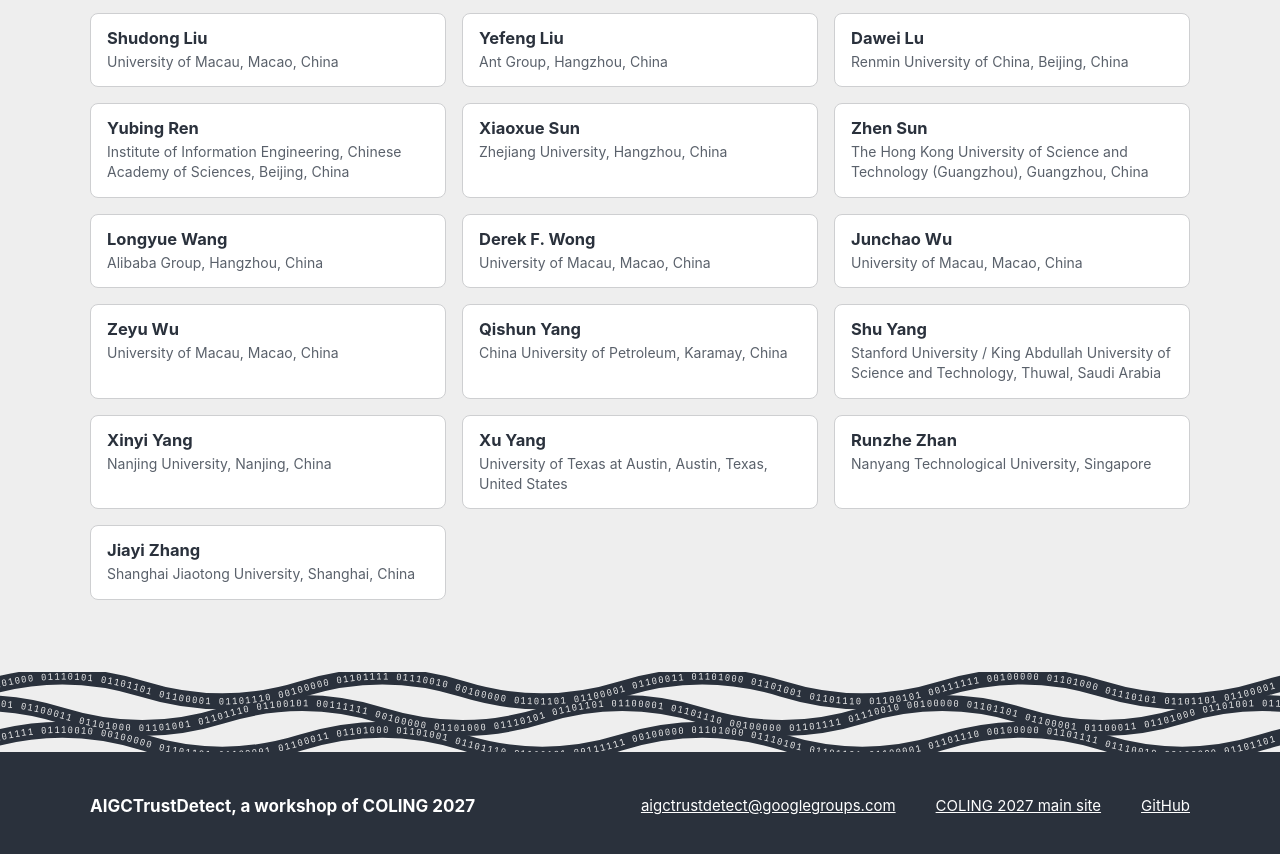
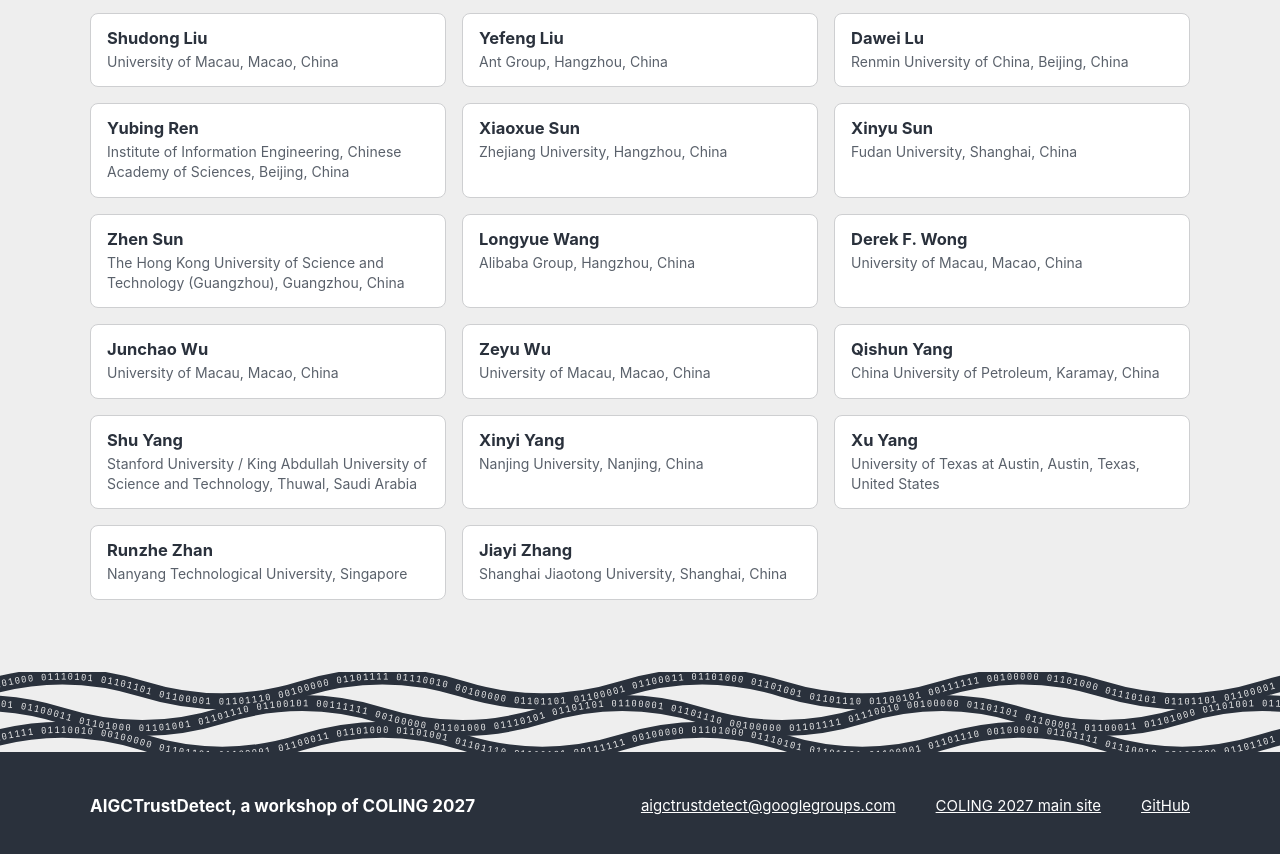
Before and after one commit to NLP2CT/COLING-2027-Workshop-AIGCTrustDetect, a plain HTML site: page organizers.html in a window 1280 px wide. Shown: the part 1976-2830 px from the top of the page. Drawn offline with Linux system fonts and the light colour scheme.

Commit message:
Add Xinyu Sun to program committee

```diff
--- a/organizers.html
+++ b/organizers.html
@@ -177,6 +177,7 @@ button{font-family:inherit}
 <article style="background: #FFFFFF; border: 1px solid #CECFD1; border-radius: 8px; padding: 14px 16px"><h3 style="margin: 0 0 4px; font-size: 16.5px; font-weight: 700">Dawei Lu</h3><p style="margin: 0; font-size: 14px; line-height: 1.45; color: #5A616B">Renmin University of China, Beijing, China</p></article>
 <article style="background: #FFFFFF; border: 1px solid #CECFD1; border-radius: 8px; padding: 14px 16px"><h3 style="margin: 0 0 4px; font-size: 16.5px; font-weight: 700">Yubing Ren</h3><p style="margin: 0; font-size: 14px; line-height: 1.45; color: #5A616B">Institute of Information Engineering, Chinese Academy of Sciences, Beijing, China</p></article>
 <article style="background: #FFFFFF; border: 1px solid #CECFD1; border-radius: 8px; padding: 14px 16px"><h3 style="margin: 0 0 4px; font-size: 16.5px; font-weight: 700">Xiaoxue Sun</h3><p style="margin: 0; font-size: 14px; line-height: 1.45; color: #5A616B">Zhejiang University, Hangzhou, China</p></article>
+<article style="background: #FFFFFF; border: 1px solid #CECFD1; border-radius: 8px; padding: 14px 16px"><h3 style="margin: 0 0 4px; font-size: 16.5px; font-weight: 700">Xinyu Sun</h3><p style="margin: 0; font-size: 14px; line-height: 1.45; color: #5A616B">Fudan University, Shanghai, China</p></article>
 <article style="background: #FFFFFF; border: 1px solid #CECFD1; border-radius: 8px; padding: 14px 16px"><h3 style="margin: 0 0 4px; font-size: 16.5px; font-weight: 700">Zhen Sun</h3><p style="margin: 0; font-size: 14px; line-height: 1.45; color: #5A616B">The Hong Kong University of Science and Technology (Guangzhou), Guangzhou, China</p></article>
 <article style="background: #FFFFFF; border: 1px solid #CECFD1; border-radius: 8px; padding: 14px 16px"><h3 style="margin: 0 0 4px; font-size: 16.5px; font-weight: 700">Longyue Wang</h3><p style="margin: 0; font-size: 14px; line-height: 1.45; color: #5A616B">Alibaba Group, Hangzhou, China</p></article>
 <article style="background: #FFFFFF; border: 1px solid #CECFD1; border-radius: 8px; padding: 14px 16px"><h3 style="margin: 0 0 4px; font-size: 16.5px; font-weight: 700">Derek F. Wong</h3><p style="margin: 0; font-size: 14px; line-height: 1.45; color: #5A616B">University of Macau, Macao, China</p></article>
```
